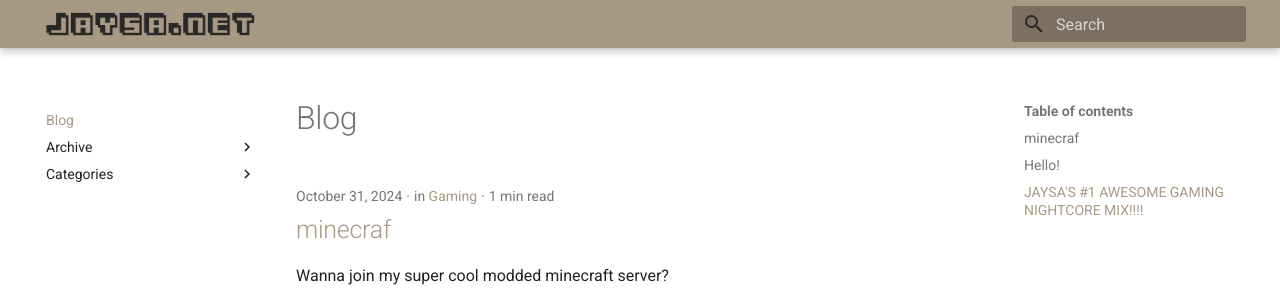
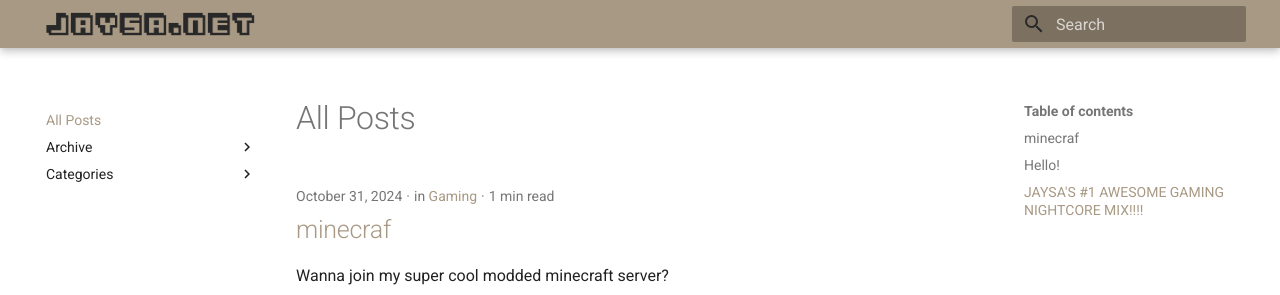
Before and after one commit to jaysa68/jaysa.net-blog, an MkDocs documentation site: the page built from docs/index.md, in a window 1280 px wide. Shown: the top 295 px of the page. Built offline with MkDocs 1.6.1 and Material for MkDocs 9.7.7, drawn with Linux system fonts in a browser that asks for light colours.

Commit message:
all posts

```diff
--- a/docs/index.md
+++ b/docs/index.md
@@ -1 +1 @@
-# Blog
+# All Posts
```
